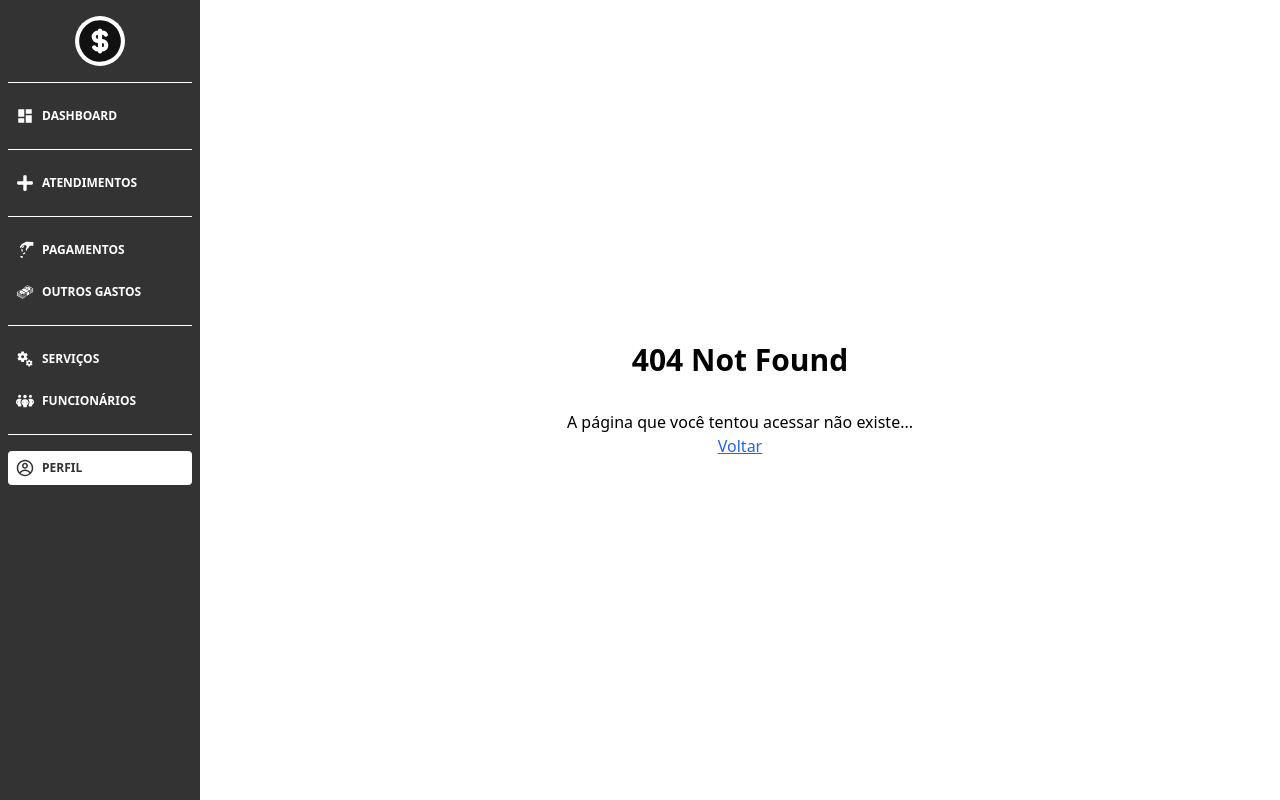
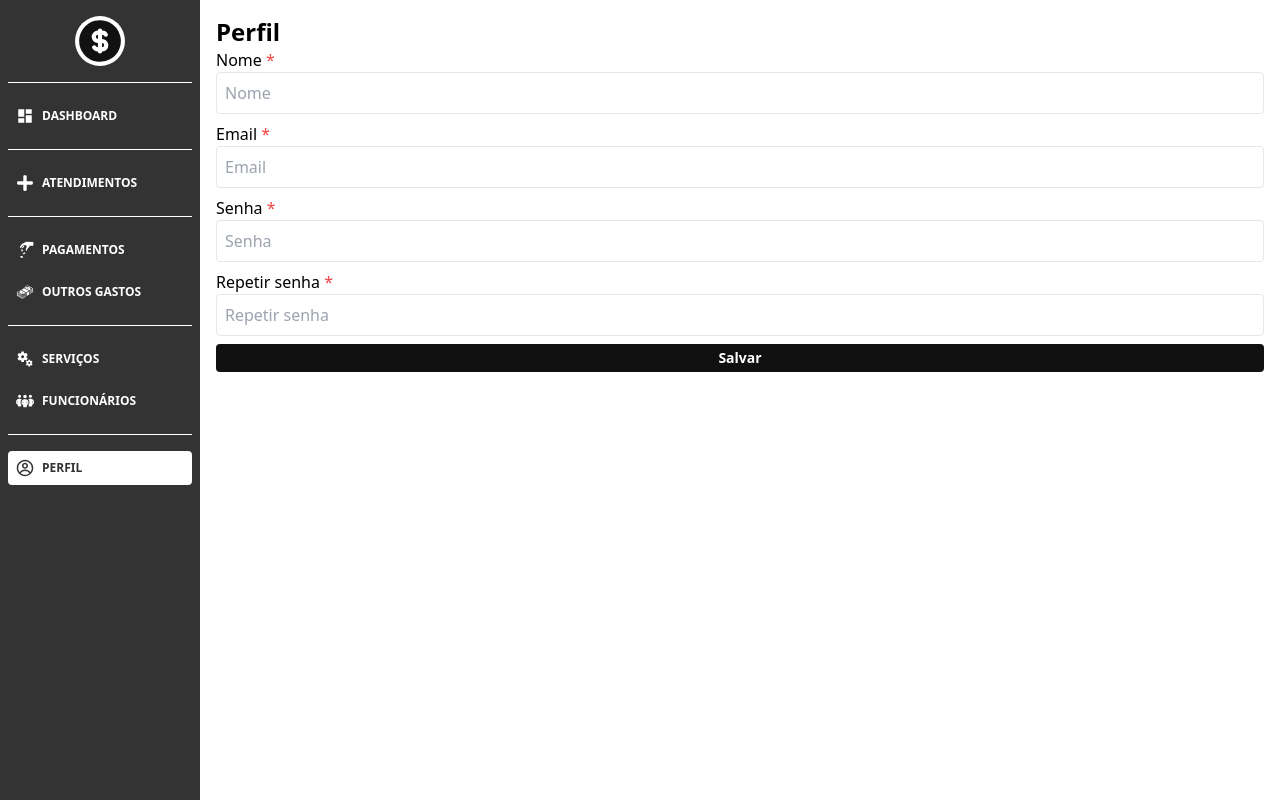
Before and after one commit to mq-gabs/cash-app, a React (Vite) app in the folder frontend/: page /profile in a window 1280 px wide. Before the commit this address had no page. Built offline with nearby package versions, Linux system fonts and the light colour scheme.

Commit message:
feat: create profile page

```diff
--- a/frontend/src/components/ServiceCard.tsx
+++ b/frontend/src/components/ServiceCard.tsx
@@ -61,7 +61,7 @@ export default function ServiceCard({
       <div className="flex gap-2 mt-4">
         <LinkButton
           to={`/service?id=${id}`}
-          className="bg-gray-400"
+          className="!bg-gray-500"
         >
           <div className="flex gap-2 items-center">
 
--- a/frontend/src/pages/Employees.tsx
+++ b/frontend/src/pages/Employees.tsx
@@ -53,7 +53,7 @@ function EmployeeActions({
     <div className="flex gap-2">
       <LinkButton
         to={`/employee-payment?employeeId=${id}`}
-        className="bg-green-600"
+        className="!bg-green-600"
       >
         <div className="flex items-center gap-2">
           <BsCash />
@@ -62,7 +62,7 @@ function EmployeeActions({
       </LinkButton>
       <LinkButton
         to={`/employee?id=${id}`}
-        className="bg-gray-400"
+        className="!bg-gray-500"
       >
         <div className="flex items-center gap-2">
           <MdEdit />
--- a/frontend/src/pages/EmployeesPayments.tsx
+++ b/frontend/src/pages/EmployeesPayments.tsx
@@ -50,7 +50,7 @@ function EmployeesPaymentsActions({
     <div className="flex gap-2">
     <LinkButton
       to={`/employee-payment?id=${id}`}
-      className="bg-gray-400"
+      className="!bg-gray-500"
     >
       <div className="flex items-center gap-2">
         <MdEdit />
--- a/frontend/src/pages/EmployeesPaymentsFormPage.tsx
+++ b/frontend/src/pages/EmployeesPaymentsFormPage.tsx
@@ -124,8 +124,8 @@ export default function EmployeesPaymentsFormPage() {
             disabled
           />
           <Input
-            label="Salário"
-            placeholder="Salário"
+            label="Valor"
+            placeholder="Valor"
             defaultValue={wage}
             required
             onChange={(v) => setWage(v)}
--- a/frontend/src/pages/OtherPayments.tsx
+++ b/frontend/src/pages/OtherPayments.tsx
@@ -52,7 +52,7 @@ function OtherPaymentsActions({
     <div className="flex gap-2">
       <LinkButton
         to={`/other-payment?id=${id}`}
-        className="bg-gray-400"
+        className="!bg-gray-500"
       >
         <div className="flex gap-2 items-center">
           <MdEdit />
--- /dev/null
+++ b/frontend/src/pages/Profile.tsx
@@ -0,0 +1,67 @@
+import { useEffect, useState } from "react";
+import Input from "../components/Input";
+import Main from "../components/Main";
+import PageTitle from "../components/PageTitle";
+import Button from "../components/Button";
+
+export default function Profile() {
+  const [name, setName] = useState('');
+  const [email, setEmail] = useState('');
+  const [password, setPassword] = useState('');
+  const [confirmPassword, setConfirmPassword] = useState('');
+
+  const loadUserData = async () => {
+  }
+
+  const handleSave = async () => {
+  };
+
+  useEffect(() => {
+    loadUserData();
+  }, []);
+
+  return (
+    <Main>
+      <PageTitle text="Perfil" />
+      <div>
+        <form className="flex flex-col gap-2">
+          <Input
+            label="Nome"
+            placeholder="Nome"
+            onChange={v => setName(v)}
+            defaultValue={name}
+            required
+          />
+          <Input
+            label="Email"
+            placeholder="Email"
+            onChange={v => setEmail(v)}
+            defaultValue={email}
+            required
+          />
+          <Input
+            label="Senha"
+            placeholder="Senha"
+            onChange={v => setPassword(v)}
+            defaultValue={password}
+            required
+            type="password"
+          />
+          <Input
+            label="Repetir senha"
+            placeholder="Repetir senha"
+            onChange={v => setConfirmPassword(v)}
+            defaultValue={confirmPassword}
+            required
+            type="password"
+          />
+          <Button
+            onClick={handleSave}
+          >
+            Salvar
+          </Button>
+        </form>
+      </div>
+    </Main>
+  )
+}
--- a/frontend/src/pages/ServicePayments.tsx
+++ b/frontend/src/pages/ServicePayments.tsx
@@ -51,7 +51,7 @@ function ServicePaymentsActions({
     <div className="flex gap-2">
       <LinkButton
         to={`/service-payment?id=${id}`}
-        className="bg-gray-400"
+        className="!bg-gray-500"
       >
         <div className="flex items-center gap-2">
           <MdEdit />
--- a/frontend/src/routes/PrivateRoutes.tsx
+++ b/frontend/src/routes/PrivateRoutes.tsx
@@ -13,6 +13,7 @@ import ServicePaymentsFormPage from "../pages/ServicePaymentsFormPage";
 import EmployeesPayments from "../pages/EmployeesPayments";
 import EmployeesPaymentsFormPage from "../pages/EmployeesPaymentsFormPage";
 import Dashboard from "../pages/dashboard/Dashbaord";
+import Profile from "../pages/Profile";
 
 export default function PrivateRoutes() {
   return (
@@ -36,6 +37,7 @@ export default function PrivateRoutes() {
             <Route path="/other-payment" Component={OtherPaymentsFormPage} />
             <Route path="/users" Component={Users} />
             <Route path="/dashboard" Component={Dashboard} />
+            <Route path="/profile" Component={Profile} />
             <Route path="/*" Component={NotFound} />
           </Routes>
         </div>
```
